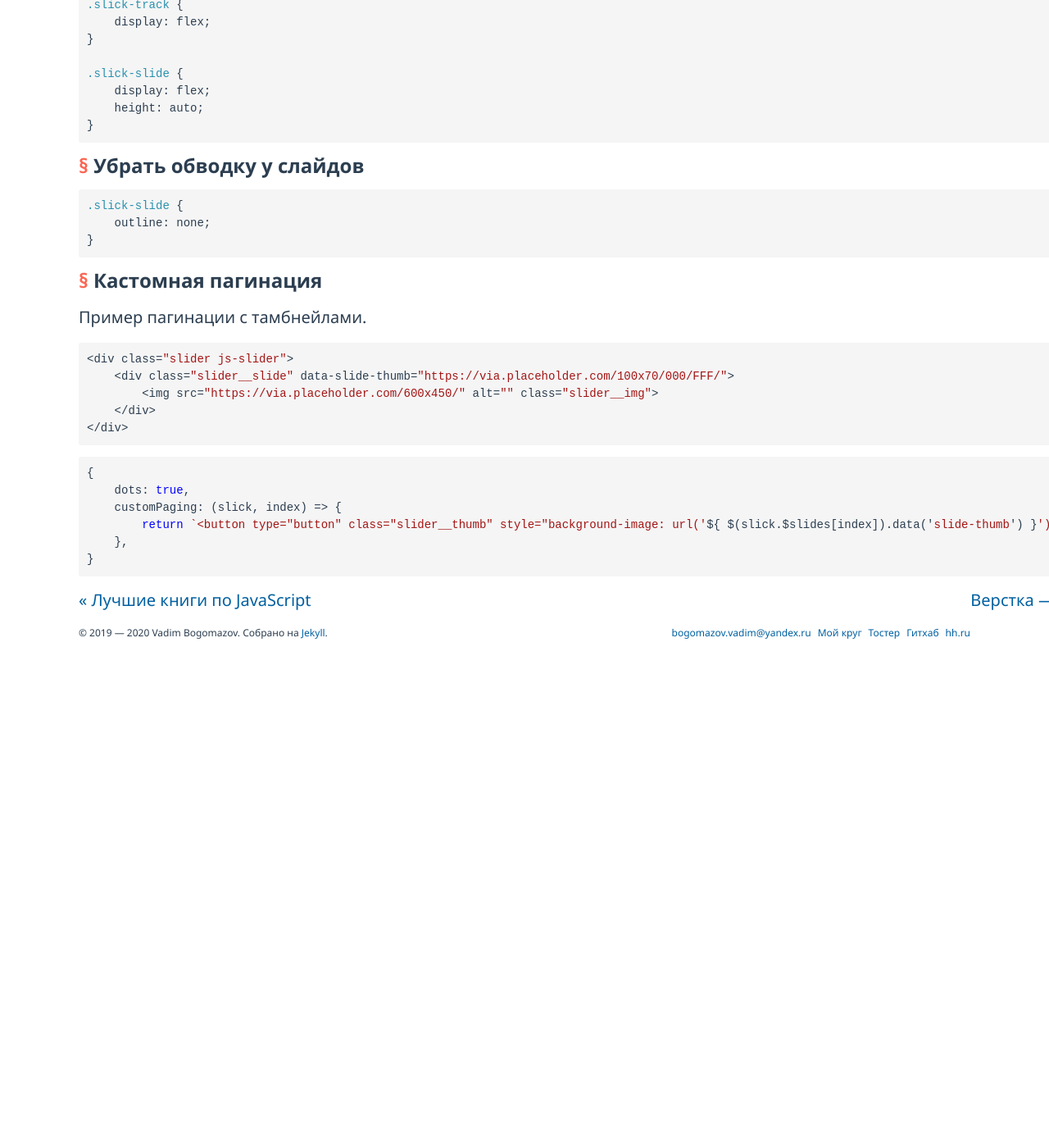
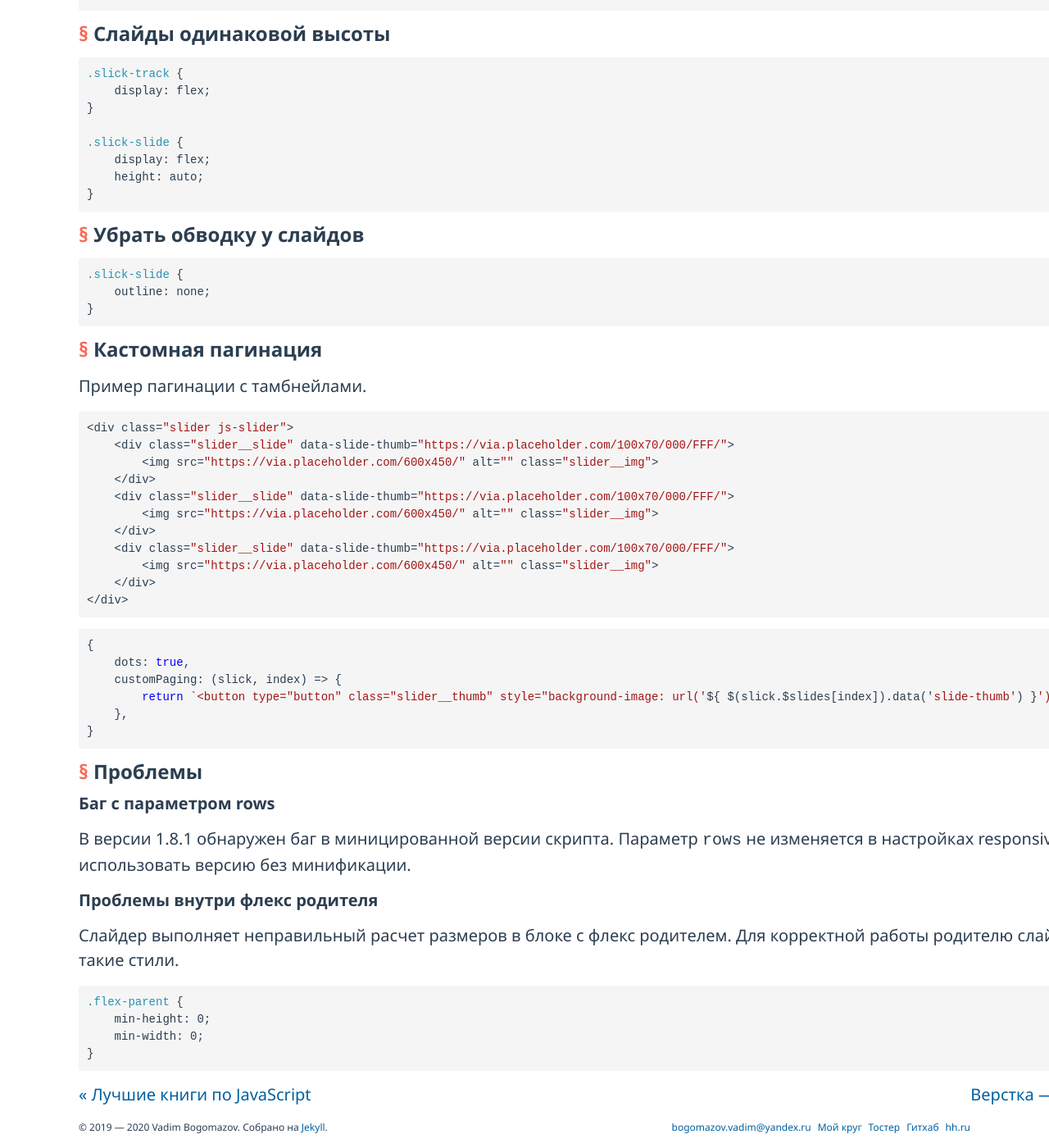
Before and after one commit to vadimbogomazov/vadimbogomazov.github.io, a Jekyll site: the page built from _posts/2019-10-17-slick-slider-faq.md, in a window 1280 px wide and 1400 px high, scrolled down 1176 px. Shown: the whole window at 82% size. Built offline with Jekyll 4.4.1, drawn with Linux system fonts in a browser that asks for light colours; before the commit the page ends 1973 px from its top, so only the background shows below that; some of the changed text lies outside the part shown.

Commit message:
Обновление работ на главной

````diff
--- a/_posts/2019-10-17-slick-slider-faq.md
+++ b/_posts/2019-10-17-slick-slider-faq.md
@@ -26,7 +30,7 @@ $('.js-slider').not('.slick-initialized').slick({});
 }
 ```
 
-<p>Или немного по-другому, через свойство <code class="code">visibility</code>:</p>
+<p>Или по-другому, через свойство <code class="code">visibility</code>:</p>
 
 ```scss
 .slick-slider {
@@ -56,7 +60,7 @@ $slide-margin: 0.8rem;
 
 <h3 id="equal-height-slides"><a href="#equal-height-slides" class="post__anchor">§</a> Слайды одинаковой высоты</h3>
 
-```css
+```scss
 .slick-track {
     display: flex;
 }
@@ -69,7 +73,7 @@ $slide-margin: 0.8rem;
 
 <h3 id="remove-outline"><a href="#remove-outline" class="post__anchor">&sect;</a> Убрать обводку у&nbsp;слайдов</h3>
 
-```css
+```scss
 .slick-slide {
     outline: none;
 }
@@ -84,6 +88,12 @@ $slide-margin: 0.8rem;
     <div class="slider__slide" data-slide-thumb="https://via.placeholder.com/100x70/000/FFF/">
         <img src="https://via.placeholder.com/600x450/" alt="" class="slider__img">
     </div>
+    <div class="slider__slide" data-slide-thumb="https://via.placeholder.com/100x70/000/FFF/">
+        <img src="https://via.placeholder.com/600x450/" alt="" class="slider__img">
+    </div>
+    <div class="slider__slide" data-slide-thumb="https://via.placeholder.com/100x70/000/FFF/">
+        <img src="https://via.placeholder.com/600x450/" alt="" class="slider__img">
+    </div>
 </div>
 ```
 
@@ -95,3 +105,20 @@ $slide-margin: 0.8rem;
     },
 }
 ```
+
+<h3 id="hide-slider"><a href="#hide-slider" class="post__anchor">§</a> Проблемы</h3>
+
+<h4>Баг с&nbsp;параметром rows</h4>
+
+<p>В&nbsp;версии 1.8.1 обнаружен баг в&nbsp;миницированной версии скрипта. Параметр <code>rows</code> не&nbsp;изменяется в&nbsp;настройках responsive. Следует использовать версию без минификации.</p>
+
+<h4>Проблемы внутри&nbsp;флекс родителя</h4>
+
+<p>Слайдер выполняет неправильный расчет размеров в блоке с&nbsp;флекс родителем. Для корректной работы родителю слайдера следует указать такие стили.</p>
+
+```scss
+.flex-parent {
+    min-height: 0;
+    min-width: 0;
+}
+```
````
Also changed, not shown: other parts of _posts/2019-10-17-slick-slider-faq.md (+6 -2 lines), index.md (+7 -21 lines).
